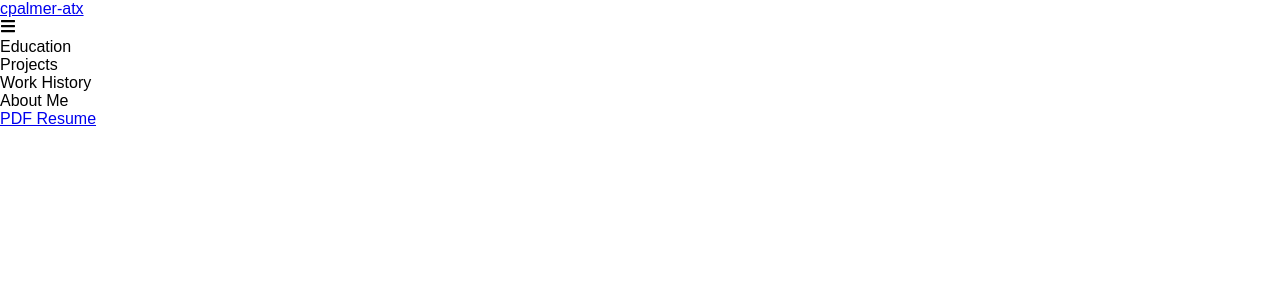
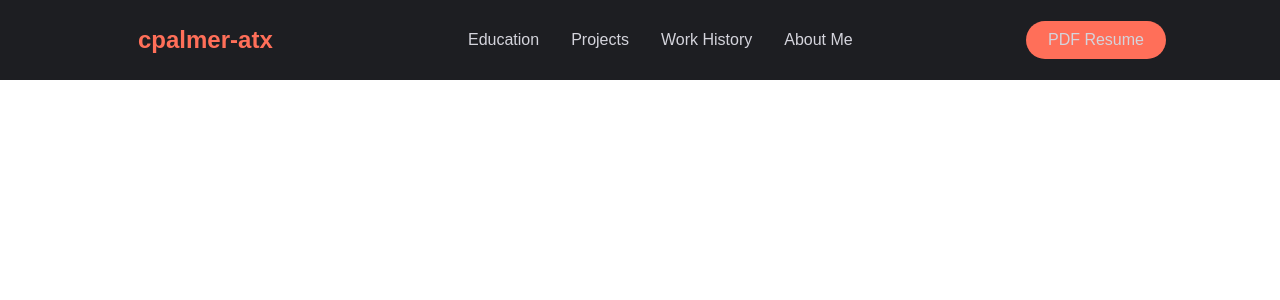
Before and after one commit to cpalmer-atx/react-portfolio, a React (Create React App) app: page / in a window 1280 px wide. Shown: the top 300 px of the page. Built offline with nearby package versions, Linux system fonts and the light colour scheme.

Commit message:
styled all navbar components

```diff
--- a/src/components/navbar/NavbarElements.js
+++ b/src/components/navbar/NavbarElements.js
@@ -1,21 +1,121 @@
 import styled from 'styled-components';
 import { Link as LinkRouter } from 'react-router-dom';
 import { Link as LinkScroll } from 'react-scroll';
+import Colors from '../../colors.js';
 
-export const Nav = styled.nav``;
+export const Nav = styled.nav`
+  background: ${Colors.PRIMARY_BG};
+  height: 80px;
+  display: flex;
+  justify-content: center;
+  align-items: center;
+  font-size: 1rem;
+  position: sticky;
+  top: 0;
+  z-index: 10;
 
-export const NavbarContainer = styled.div``;
+  @media screen and (max-width: 960px) {
+    transition: 0.4s all ease;
+  }
+`;
 
-export const NavLogo = styled(LinkRouter)``;
+export const NavbarContainer = styled.div`
+  display: flex;
+  justify-content: space-between;
+  height: 80px;
+  z-index: 1;
+  width: 100%;
+  padding: 0 24px;
+  max-width: 1100px;
+`;
 
-export const MobileIcon = styled.div``;
+export const NavLogo = styled(LinkRouter)`
+  color: ${Colors.WARM_ACCENT};
+  justify-self: flex-start;
+  cursor: pointer;
+  font-size: 1.5rem;
+  display: flex;
+  align-items: center;
+  margin-left: 24px;
+  font-weight: bold;
+  text-decoration: none;
+`;
 
-export const NavItems = styled.ul``;
+export const MobileIcon = styled.div`
+  display: none;
 
-export const NavItem = styled.li``;
+  @media screen and (max-width: 768px) {
+    color: ${Colors.WARM_ACCENT};
+    display: block;
+    position: absolute;
+    top: 0;
+    right: 0;
+    transform: translate(-100%, 60%);
+    font-size: 1.8rem;
+    cursor: pointer;
+  }
+`;
 
-export const NavLinks = styled(LinkScroll)``;
+export const NavItems = styled.ul`
+  display: flex;
+  align-items: center;
+  list-style: none;
+  text-align: center;
+  margin-right: -22px;
 
-export const ResumeBtn = styled.nav``;
+  @media screen and (max-width: 768px) {
+    display: none;
+  }
+`;
 
-export const ResumeBtnLink = styled(LinkRouter)``;
+export const NavItem = styled.li`
+  height: 80px;
+`;
+
+export const NavLinks = styled(LinkScroll)`
+  color: ${Colors.SECONDARY_BG};
+  display: flex;
+  align-items: center;
+  text-decoration: none;
+  padding: 0 1rem;
+  height: 100%;
+  cursor: pointer;
+
+  &:active {
+    border-bottom: 7px solid ${Colors.WARM_ACCENT};
+  }
+
+  &:hover {
+    transition: all 0.1s ease-in-out;
+    color: ${Colors.WHITE};
+  }
+`;
+
+export const ResumeBtn = styled.nav`
+  display: flex;
+  align-items: center;
+
+  @media screen and (max-width: 768px) {
+    display: none;
+  }
+`;
+
+export const ResumeBtnLink = styled(LinkRouter)`
+  background: ${Colors.WARM_ACCENT};
+  white-space: nowrap;
+  padding: 10px 22px;
+  color: ${Colors.SECONDARY_BG};
+  font-size: 16px;
+  outline: none;
+  border: none;
+  cursor: pointer;
+  text-decoration: none;
+  border-radius: 20px;
+  transition: all 0.2s ease-in-out;
+
+  &:hover {
+    transition: all 0.2s ease-in-out;
+    background: ${Colors.COOL_ACCENT};
+    color: ${Colors.WHITE};
+  }
+`;
```
